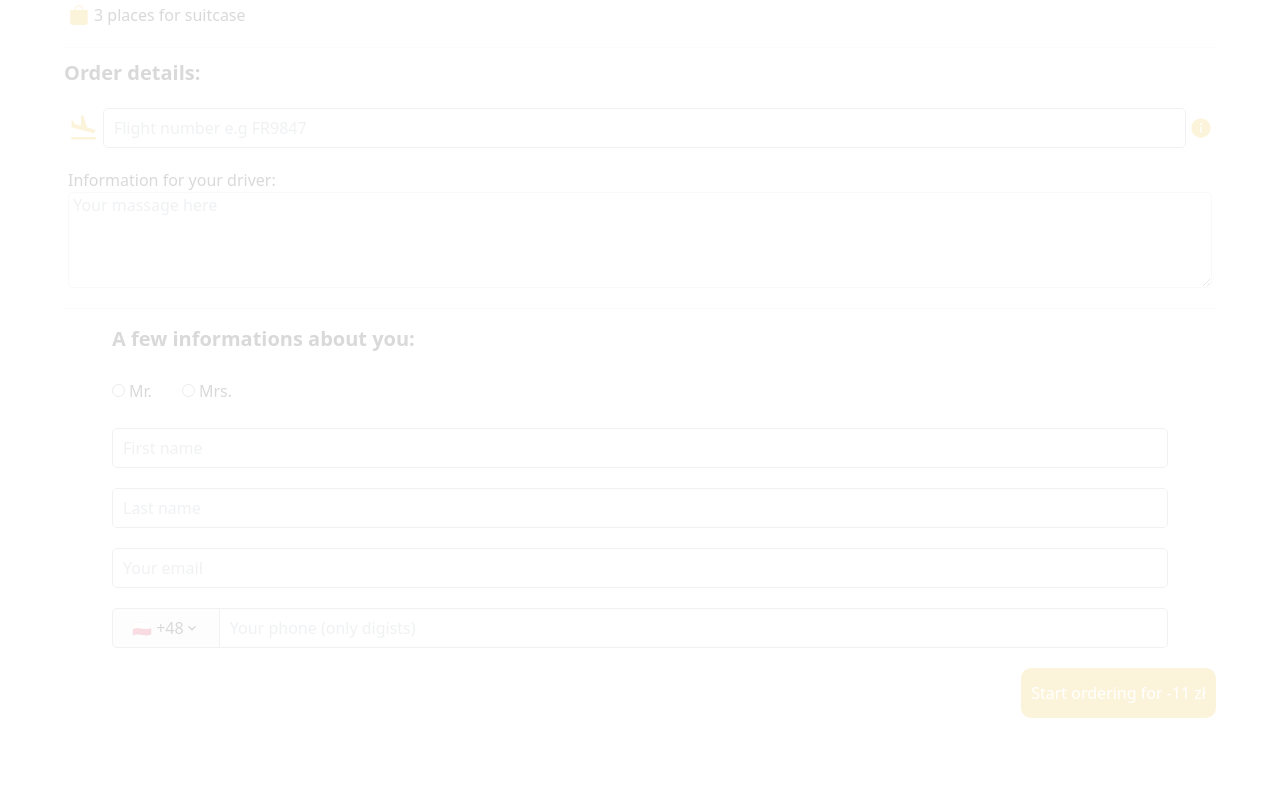
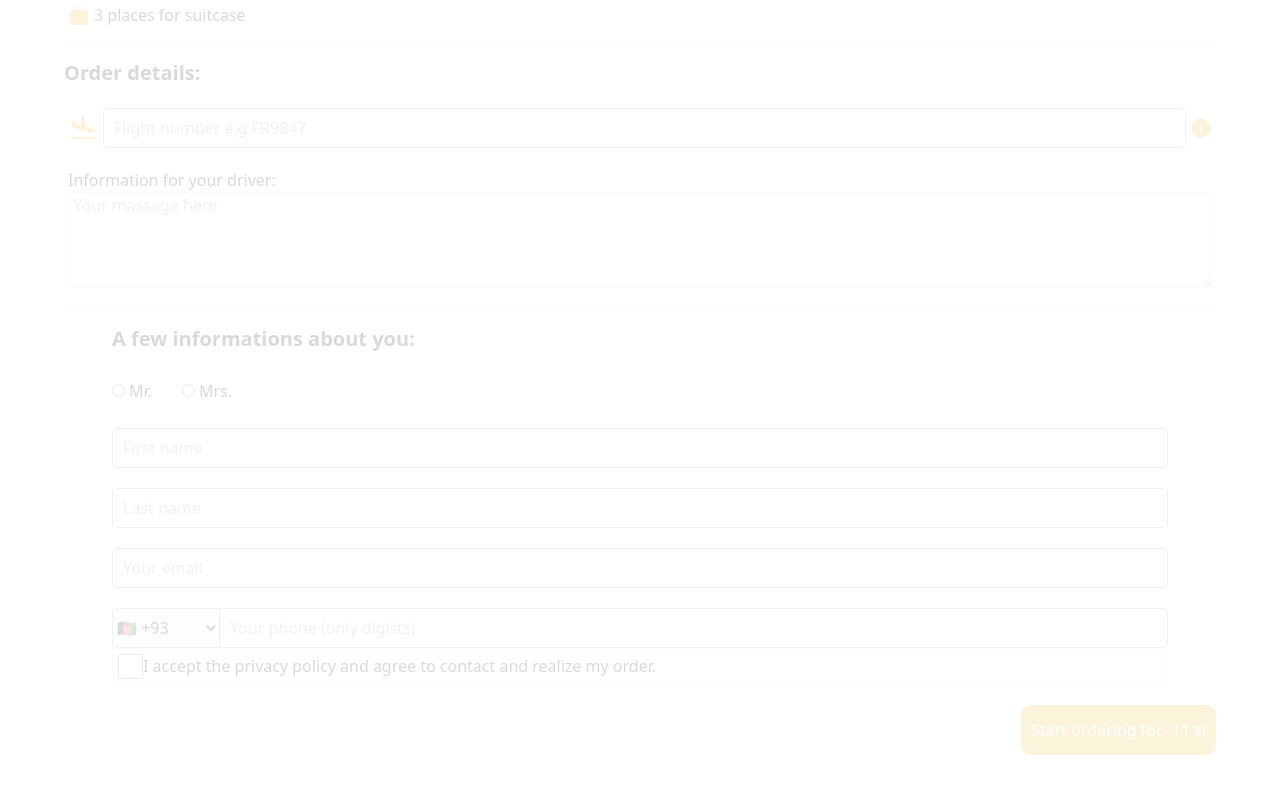
Before and after one commit to PersonalTaxi/website, a Next.js app: page /ordering/chooseparams in a window 1280 px wide. Shown: the part 363-1156 px from the top of the page. Built offline with nearby package versions, Linux system fonts and the light colour scheme.

Commit message:
first commit

```diff
--- /dev/null
+++ b/src/pages/Footer/footer.tsx
@@ -0,0 +1,7 @@
+import React from 'react'
+
+export default function Footer() {
+  return (
+    <div className="w-screen bg-black h-[70px]"></div>
+  )
+}
--- a/src/pages/MainPage/Search/orderspecifications.tsx
+++ b/src/pages/MainPage/Search/orderspecifications.tsx
@@ -10,6 +10,7 @@ export default function Orderspacifications() {
     firstName, setFirstName, lastName, setLastName, phone, setPhone, email, setEmail} = useContext(AppContext)
 
     const CodeLists:any = useRef();
+    const select:any = useRef()
 
     const [data, setData] = useState([
       {country:"Poland"},
@@ -17,35 +18,19 @@ export default function Orderspacifications() {
       {emoji:"🇵🇱"},
     ])
 
+    const [countryCallCode, setCountryCallCode]:any = useState();
+
     const handleAddingNewData = (i:any) => {
       setData([{country: i.name}, {code: i.dial_code}, {emoji: i.emoji}])
-      CodeLists.current.style.display = "none"
-    }
-
-    const handleShowList = () => {
-      console.log(CodeLists.current.style.display)
-      if (CodeLists.current.style.display === "" || CodeLists.current.style.display === "none"){
-        console.log("ok")
-         CodeLists.current.style.display = "block"
-         return true
-      }
-
-      if (CodeLists.current.style.display === "block"){
-        CodeLists.current.style.display = "none"
-        return true
-     }
-
     }
 
     const countriesMap = countries.map(i => {
       return (
-        <>
-          <li className="flex w-full" onClick={() => handleAddingNewData(i)} >
+          <option className="flex w-full justify-center">
             <div className='w-[30px]'>{i.emoji}</div>
-            <div>{i.name}</div>
-            <div className='mx-[8px]'>{i.dial_code}</div>
-          </li>
-        </>
+            {/* <div>{i.name}</div> */}
+            <div className='mx-[8px]'> {i.dial_code}</div>
+          </option>
       )
     })
 
@@ -68,7 +53,8 @@ export default function Orderspacifications() {
               name="title"
               type="radio"
               className='mr-[4px]'
-              required></input>
+              required>
+            </input>
             <label>Mrs.</label>
           </div>
         </div>
@@ -88,21 +74,22 @@ export default function Orderspacifications() {
           onChange={(e) => setEmail(e.target.value)}>
         </input>
         <div className='flex h-[40px] w-full relative'>
-          <div
-            role="combobox"
+          <select ref={select} onChange={handleAddingNewData}
             className='border h-[40px] w-[120px] flex items-center justify-center rounded-l-[5px] bg-gray-100 border-gray-400'
-            onClick={handleShowList}>
-            <div className="pr-[4px]">{data[2].emoji}</div>
-            {data[1].code}
+            >
+            {countriesMap}
             <MdOutlineKeyboardArrowDown />
-          </div>
-          <ul ref={CodeLists} role="listbox" className="hidden absolute border w-full top-[40px] h-[150px] overflow-y-scroll pl-[10px] bg-white">{countriesMap}</ul>
+          </select>
             <input
               placeholder='Your phone (only digists)'
               className='border-r border-t border-b border-gray-400 w-full pl-[10px] h-[40px] mb-[20px] rounded-r-[5px] placeholder-gray-400 outline-none' type="phone" required
               onChange={(e) => setPhone(e.target.value)}>
             </input>
         </div>
+        <div className='w-full border flex items-start p-[5px]'>
+              <input type="checkbox" required className='w-[25px] h-[25px]'></input>
+              <p className=''>I accept the privacy policy and agree to contact and realize my order.</p>
+            </div>
       </div>
     </div>
   )
```
